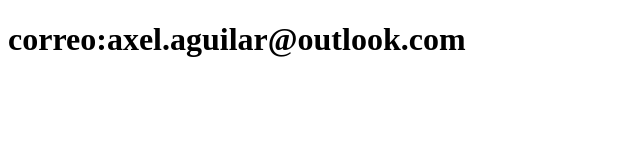
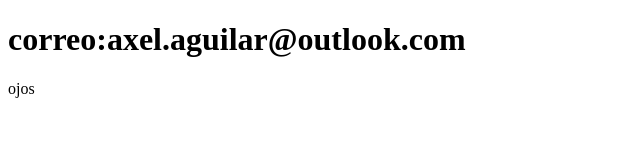
Before and after one commit to kibe93/sistema-de-registro, a plain HTML site: page contacto.html in a window 1280 px wide. Shown: the full height of the page, 0-640 px from the left. Drawn offline with Linux system fonts and the light colour scheme.

Commit message:
actualiza el index

```diff
--- a/contacto.html
+++ b/contacto.html
@@ -1,4 +1,5 @@
 <!DOCTYPE html>
+
 <html lang="es">
 
 <head>
@@ -9,8 +10,10 @@
 </head>
 <body>
     <h1>correo:axel.aguilar@outlook.com</h1>
+    <p> ojos </p>
+
 </body>
 
-<script src="app.js" >
+<script src="app.js">
 
 </html>
```
